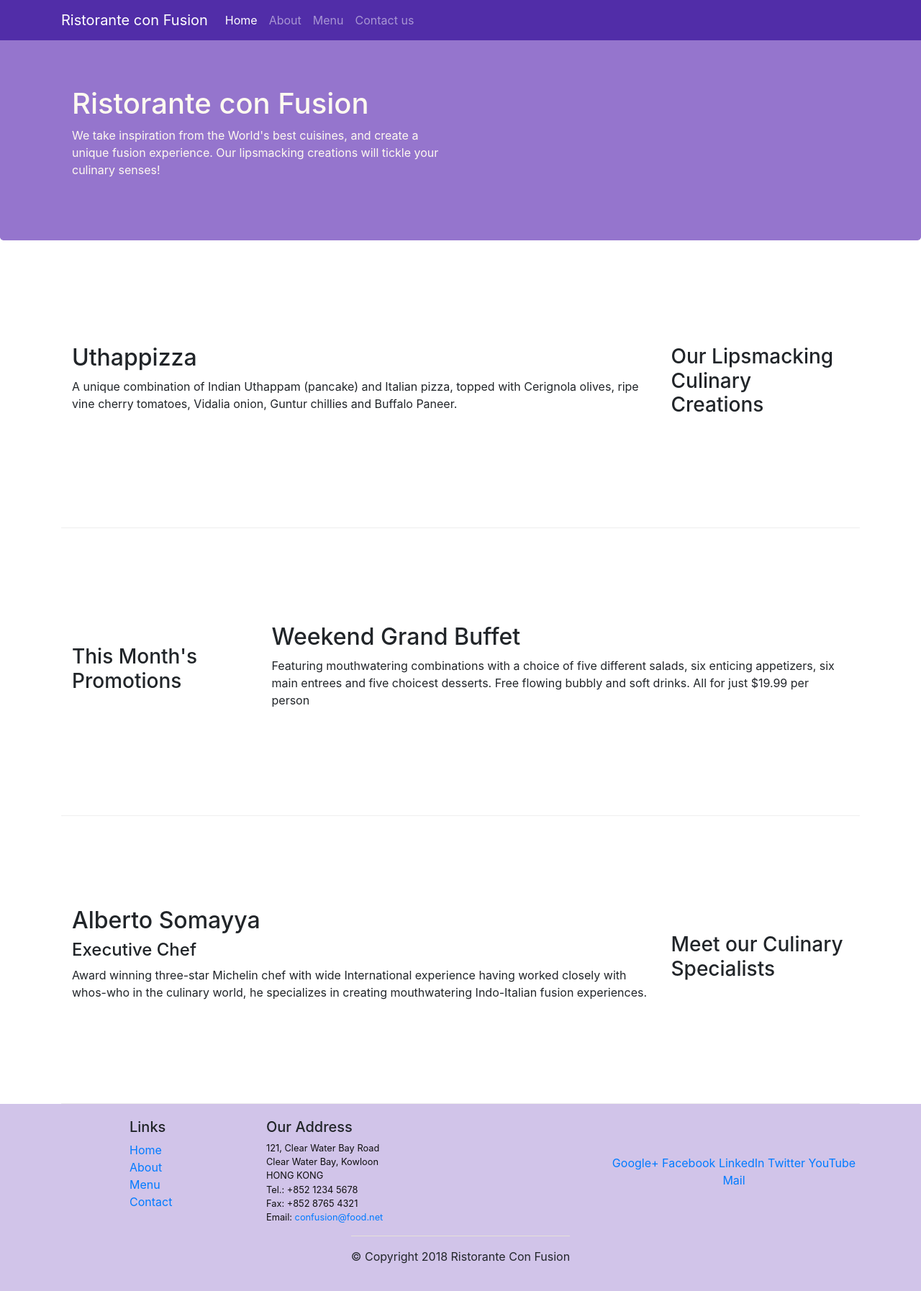
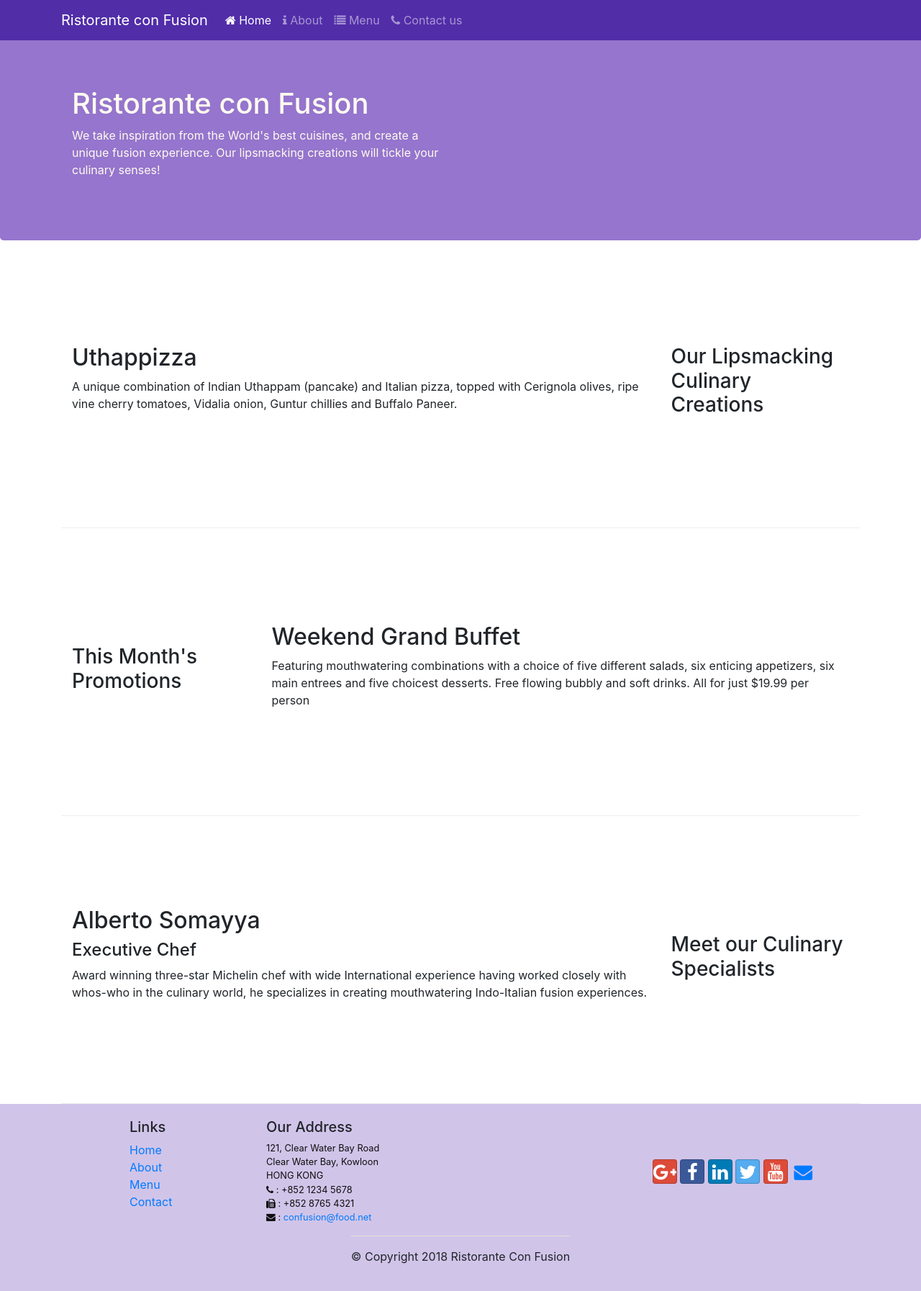
Before and after one commit to oxoMkoxo/coursera-conFusion, a website: page index.html in a window 1280 px wide. Shown: the whole page at 72% size. Drawn offline with nearby package versions, Linux system fonts and the light colour scheme.

Commit message:
Icon Fonts

```diff
--- a/index.html
+++ b/index.html
@@ -8,6 +8,8 @@
 
     <!-- Bootstrap CSS -->
     <link rel="stylesheet" href="node_modules/bootstrap/dist/css/bootstrap.min.css">
+    <link rel="stylesheet" href="node_modules/font-awesome/css/font-awesome.css">
+    <link rel="stylesheet" href="node_modules/bootstrap-social/bootstrap-social.css">
     <link rel="stylesheet" href="css/styles.css">
     <title>Ristorante Con Fusion</title>
 </head>
@@ -20,10 +22,10 @@
             <div class="collapse navbar-collapse" id="Navbar">
 
                 <ul class="navbar-nav mr-auto">
-                    <li class="nav-item active"><a class="nav-link" href="#">Home</a></li>
-                    <li class="nav-item"><a class="nav-link" href="./aboutus.html">About</a></li>
-                    <li class="nav-item"><a class="nav-link" href="#">Menu</a></li>
-                    <li class="nav-item"><a class="nav-link" href="#">Contact us</a></li>
+                    <li class="nav-item active"><a class="nav-link" href="#"><span class="fa fa-home"></span> Home</a></li>
+                    <li class="nav-item"><a class="nav-link" href="./aboutus.html"><span class="fa fa-info"></span> About</a></li>
+                    <li class="nav-item"><a class="nav-link" href="#"><span class="fa fa-list"></span> Menu</a></li>
+                    <li class="nav-item"><a class="nav-link" href="#"><span class="fa fa-phone"></span> Contact us</a></li>
                 </ul>
 
             </div>
@@ -97,19 +99,19 @@
 		              121, Clear Water Bay Road<br>
 		              Clear Water Bay, Kowloon<br>
 		              HONG KONG<br>
-		              Tel.: +852 1234 5678<br>
-		              Fax: +852 8765 4321<br>
-		              Email: <a href="mailto:confusion@food.net">confusion@food.net</a>
+		              <i class="fa fa-phone"></i> : +852 1234 5678<br>
+		              <i class="fa fa-fax"></i> : +852 8765 4321<br>
+		              <i class="fa fa-envelope"></i> : <a href="mailto:confusion@food.net">confusion@food.net</a>
 		           </address>
                 </div>
                 <div class="col-12 col-sm-4 align-self-center">
                     <div class="text-center">
-                        <a href="http://google.com/+">Google+</a>
-                        <a href="http://www.facebook.com/profile.php?id=">Facebook</a>
-                        <a href="http://www.linkedin.com/in/">LinkedIn</a>
-                        <a href="http://twitter.com/">Twitter</a>
-                        <a href="http://youtube.com/">YouTube</a>
-                        <a href="mailto:">Mail</a>
+                        <a class="btn btn-social-icon btn-google" href="http://google.com/+"><i class="fa fa-google-plus fa-lg"></i> </a>
+                        <a class="btn btn-social-icon btn-facebook" href="http://www.facebook.com/profile.php?id="><i class="fa fa-facebook fa-lg"></i> </a>
+                        <a class="btn btn-social-icon btn-linkedin" href="http://www.linkedin.com/in/"><i class="fa fa-linkedin fa-lg"></i> </a>
+                        <a class="btn btn-social-icon btn-twitter" href="http://twitter.com/"><i class="fa fa-twitter fa-lg"></i> </a>
+                        <a class="btn btn-social-icon btn-google" href="http://youtube.com/"><i class="fa fa-youtube fa-lg"></i> </a>
+                        <a class="btn btn-social-icon" href="mailto:"><i class="fa fa-envelope fa-lg"></i> </a>
                     </div>
                 </div>
            </div>
--- a/package.json
+++ b/package.json
@@ -15,6 +15,8 @@
   },
   "dependencies": {
     "bootstrap": "^4.0.0",
+    "bootstrap-social": "^5.1.1",
+    "font-awesome": "^4.7.0",
     "jquery": "^3.3.1",
     "popper.js": "^1.12.9"
   }
```
Also changed, not shown: aboutus.html (+15 -13 lines), 1 other file.
